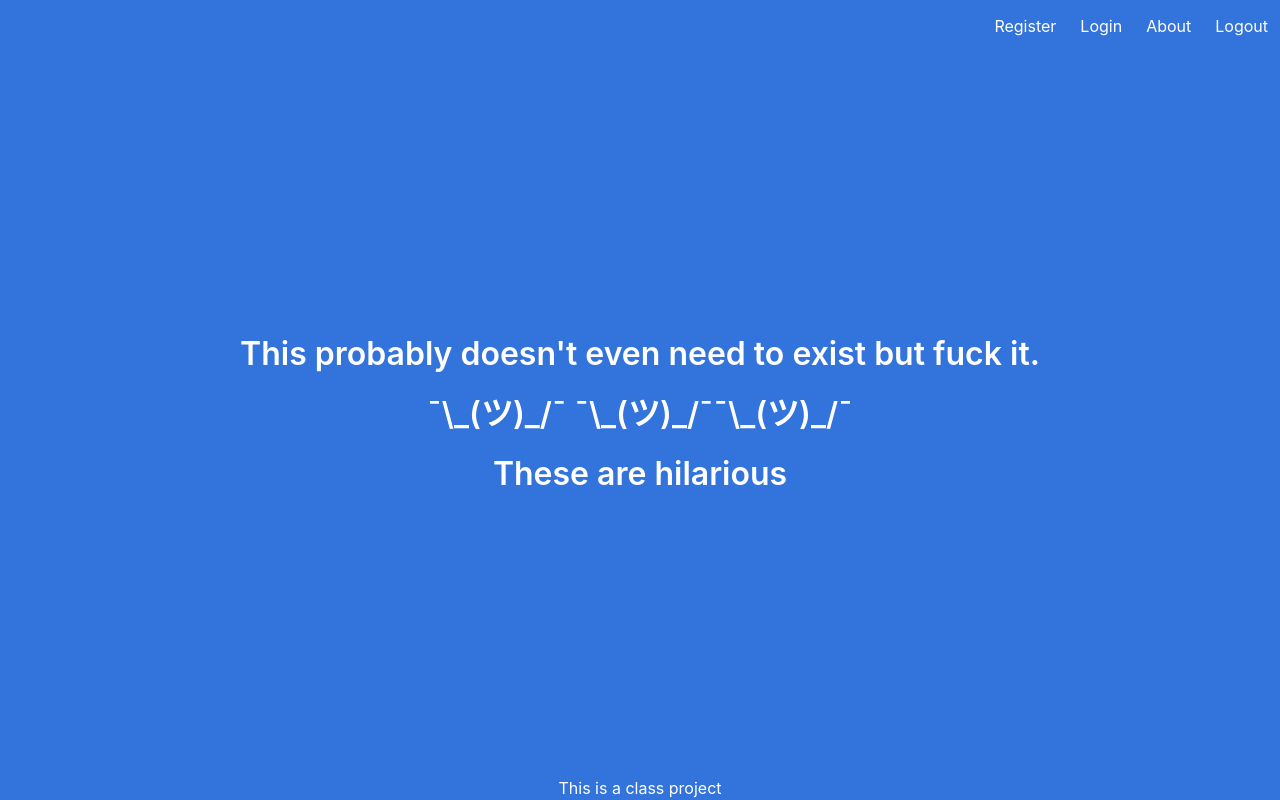
After one commit to tweekes1/attendance-tracker-435, a Flask app: page /logout in a window 1280 px wide. The commit adds this page. Run offline with Flask 2, Linux system fonts and the light colour scheme.

Commit message:
Added routes and html pages

```diff
--- a/routes/auth_routes.py
+++ b/routes/auth_routes.py
@@ -14,3 +14,7 @@ def register():
     form = RegistrationForm()
 
     return render_template('register.html', form=form)
+
+@auth.route('/logout')
+def logout():
+    return render_template('logout.html', title='Logout')
--- a/routes/common_routes.py
+++ b/routes/common_routes.py
@@ -7,3 +7,7 @@ common = Blueprint('common', __name__, template_folder='templates')
 @common.route('/index')
 def index():
     return render_template('index.html', title='Home')
+
+@common.route('/about')
+def about():
+    return render_template('about.html', title='About')
--- a/templates/base.html
+++ b/templates/base.html
@@ -21,20 +21,20 @@
                 <nav class="navbar">
                     <div id="navbarMenuHeroA" class="navbar-menu">
                         <div class="navbar-end">
-                            <a href="" class="navbar-item">
+                            <a href="{{ url_for('auth.register') }}" class="navbar-item">
                                 Register
                             </a>
                         <div class="navbar-end">
-                            <a href="" class="navbar-item">
+                            <a href="{{ url_for('auth.login') }}" class="navbar-item">
                                 Login
                             </a>
                         </div>
                         <div class="navbar-end">
-                            <a href="" class="navbar-item">
+                            <a href="{{ url_for('common.about') }}" class="navbar-item">
                                 About
                             </a>
                         <div class="navbar-end">
-                            <a href="" class="navbar-item">
+                            <a href="{{ url_for('auth.logout') }}" class="navbar-item">
                                 Logout
                             </a>
                         </div>
--- /dev/null
+++ b/templates/logout.html
@@ -0,0 +1,15 @@
+{% extends 'base.html' %}
+{% block body%}
+
+<h1 class="title">
+    This probably doesn't even need to exist but fuck it.
+</h1>
+
+<h1 class="title">
+    ¯\_(ツ)_/¯ ¯\_(ツ)_/¯¯\_(ツ)_/¯
+</h1>
+
+<h1 class="title">
+    These are hilarious
+</h1>
+{% endblock body %}
```
Also changed, not shown: templates/about.html (added, +9 -0 lines).
